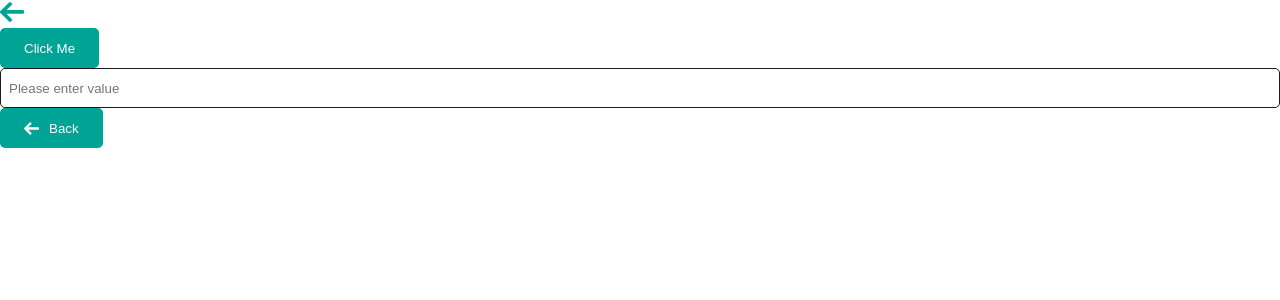
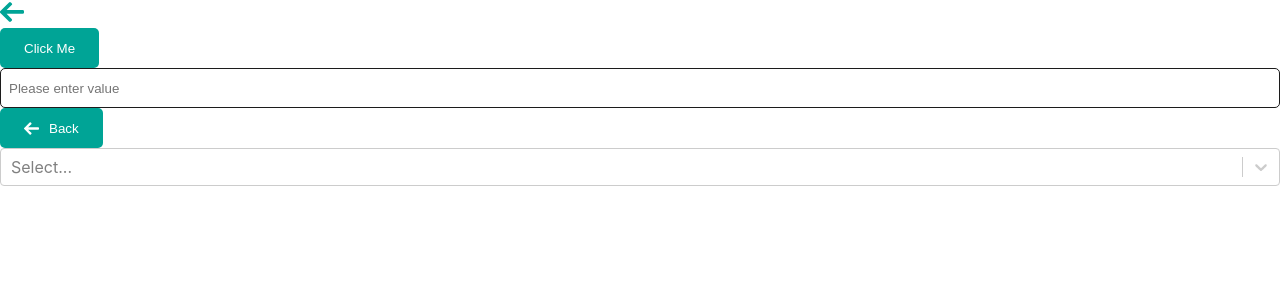
Before and after one commit to abhimax/react-component-lib, a React (Create React App) app: page / in a window 1280 px wide. Shown: the top 300 px of the page. Built offline with nearby package versions, Linux system fonts and the light colour scheme.

Commit message:
feat: react select integration and stories

```diff
--- a/package.json
+++ b/package.json
@@ -11,6 +11,7 @@
     "react": "^18.2.0",
     "react-dom": "^18.2.0",
     "react-scripts": "5.0.1",
+    "react-select": "^5.7.0",
     "web-vitals": "^2.1.4"
   },
   "scripts": {
--- a/src/App.js
+++ b/src/App.js
@@ -1,6 +1,7 @@
 import { Button } from './components/Button';
 import { Back } from './components/Icon';
 import Input from './components/Input/Input';
+import { OptionSelector } from './components/OptionSelector';
 
 function App() {
   return (
@@ -9,6 +10,7 @@ function App() {
       <Button label="Click Me"/>
       <Input/>
       <Button label="Back" icon={<Back size={15} color="white"/>}/>
+      <OptionSelector/>
     </div>
   );
 }
--- /dev/null
+++ b/src/components/OptionSelector/OptionSelector.js
@@ -0,0 +1,26 @@
+import { useState } from "react";
+import Select from "react-select";
+import PropTypes, { object } from "prop-types";
+
+const OptionSelector = ({ selectedOption, options }) => {
+  const [currentSelectedOption, setCurrentSelectedOption] =
+    useState(selectedOption);
+
+  return (
+    <Select
+      defaultValue={currentSelectedOption}
+      onChange={setCurrentSelectedOption}
+      options={options}
+    />
+  );
+};
+
+OptionSelector.propTypes = {
+  selectedOption: PropTypes.string,
+  options: PropTypes.arrayOf(PropTypes.object),
+};
+OptionSelector.defaultProps = {
+  selectedOption: "Please Select value",
+  options: [],
+};
+export default OptionSelector;
--- /dev/null
+++ b/src/components/OptionSelector/index.js
@@ -0,0 +1 @@
+export { default as OptionSelector } from "./OptionSelector";
```
Also changed, not shown: 2 other files (tests, documents, lock files or other folders).
